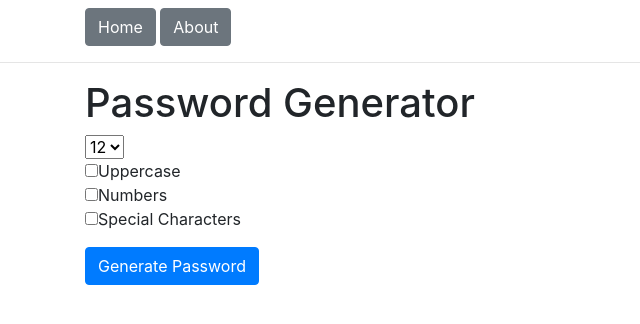
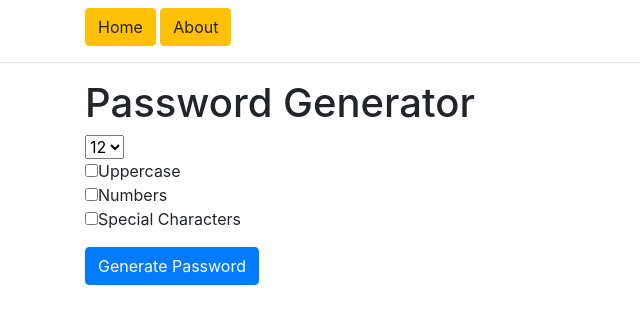
Before and after one commit to wake868/django3-password-generator, a Django app: page / in a window 1280 px wide. Shown: the top 324 px of the page, without its empty margins (0-640 px from the left). Run offline with Django 3.2, Linux system fonts and the light colour scheme; some libraries are stand-ins or nearby versions.

Commit message:
changed nav button color

```diff
--- a/generator/templates/generator/about.html
+++ b/generator/templates/generator/about.html
@@ -12,8 +12,8 @@
   </head>
   <body>
     <div class="container pt-2 pb-3">
-      <a class="btn btn-secondary" href="{% url 'home' %}">Home</a>
-      <a class="btn btn-secondary" href="{% url 'about' %}">About</a>
+      <a class="btn btn-warning" href="{% url 'home' %}">Home</a>
+      <a class="btn btn-warning" href="{% url 'about' %}">About</a>
     </div>
     <hr class="mt-0">
     <div class="container">
--- a/generator/templates/generator/home.html
+++ b/generator/templates/generator/home.html
@@ -11,8 +11,8 @@
   </head>
   <body>
     <div class="container pt-2 pb-3">
-      <a class="btn btn-secondary" href="{% url 'home' %}">Home</a>
-      <a class="btn btn-secondary" href="{% url 'about' %}">About</a>
+      <a class="btn btn-warning" href="{% url 'home' %}">Home</a>
+      <a class="btn btn-warning" href="{% url 'about' %}">About</a>
     </div>
     <hr class="mt-0">
     <div class="container">
--- a/generator/templates/generator/password.html
+++ b/generator/templates/generator/password.html
@@ -11,8 +11,8 @@
   </head>
   <body>
     <div class="container pt-2 pb-3">
-      <a class="btn btn-secondary" href="{% url 'home' %}">Home</a>
-      <a class="btn btn-secondary" href="{% url 'about' %}">About</a>
+      <a class="btn btn-warning" href="{% url 'home' %}">Home</a>
+      <a class="btn btn-warning" href="{% url 'about' %}">About</a>
     </div>
     <hr class="mt-0">
     <div class="container">
```
